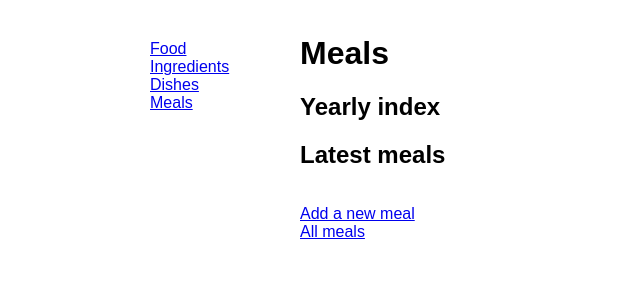
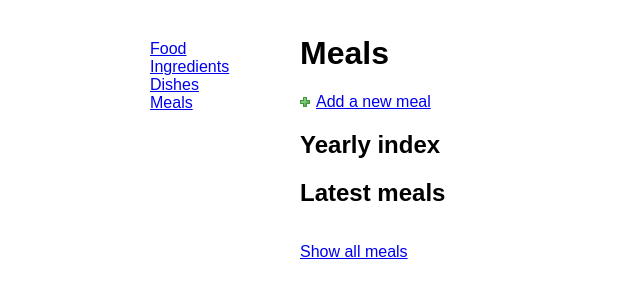
Before and after one commit to jennyd/everydayeating, a Django app: template templates/food/meal_archive.html in a window 1280 px wide. Shown: the part 113-413 px from the top of the page, without its empty margins (0-640 px from the left). Run offline with Django 3.2, Linux system fonts and the light colour scheme; the template is opened without the code that fills it, so the values that code supplies are empty; parts of the project's set-up code (start-up, migrations or seed data) failed here and were passed over.

Commit message:
Added icon to meal_add link in meal_archive.html
Also moved this link into <ul> at the top of the page, under <h1>
Left the meal_list link at the bottom of the page in <p> for now,
and renamed it to 'Show all meals'

```diff
--- a/templates/food/meal_archive.html
+++ b/templates/food/meal_archive.html
@@ -4,6 +4,10 @@
 {% block content %}
 
     <h1>Meals</h1>
+
+    <ul class="actionlinks">
+    <li><a class="addlink" href="{% url meal_add %}">Add a new meal</a></li>
+    </ul>
 
     <h2>Yearly index</h2>
 
@@ -29,8 +33,7 @@
     </table>
 
     <p>
-        <a href="{% url meal_add %}">Add a new meal</a><br />
-        <a href="{% url meal_list %}">All meals</a>
+    <a href="{% url meal_list %}">Show all meals</a>
     </p>
 
 {% endblock content %}
```
